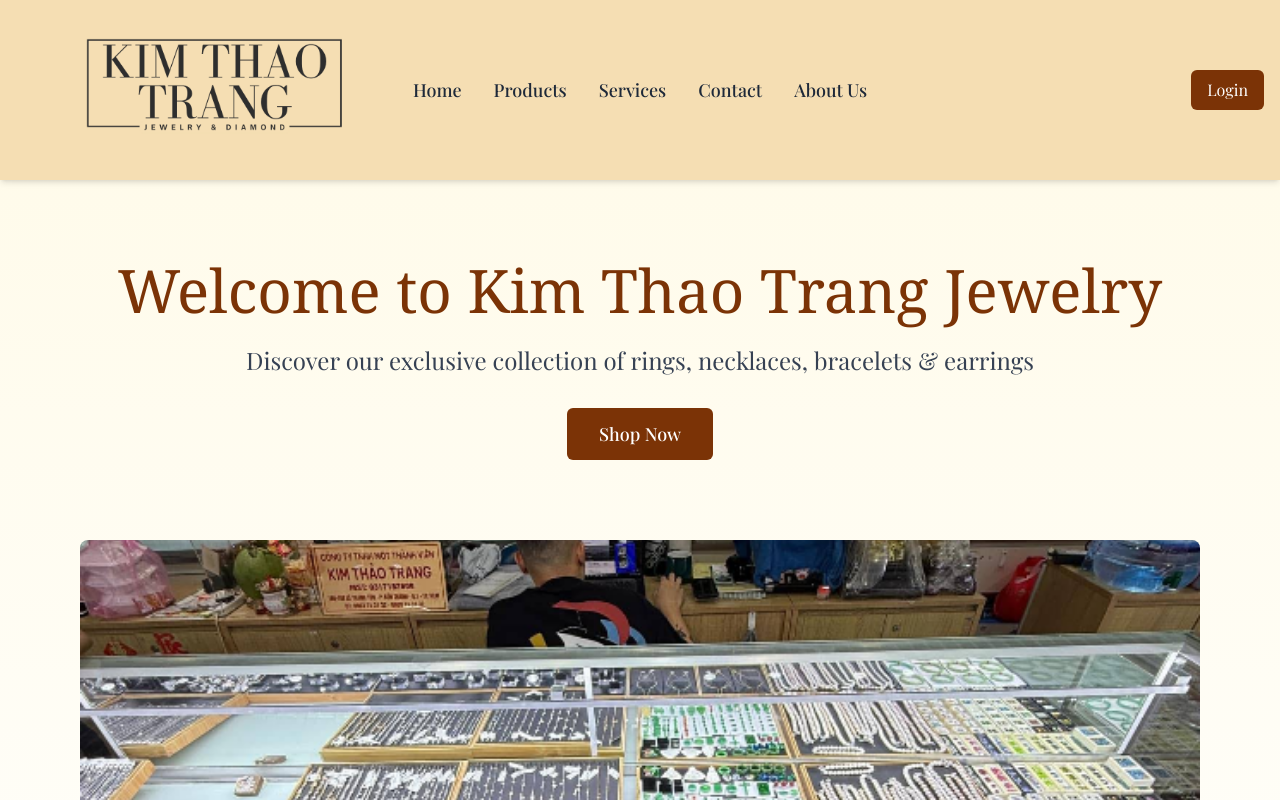
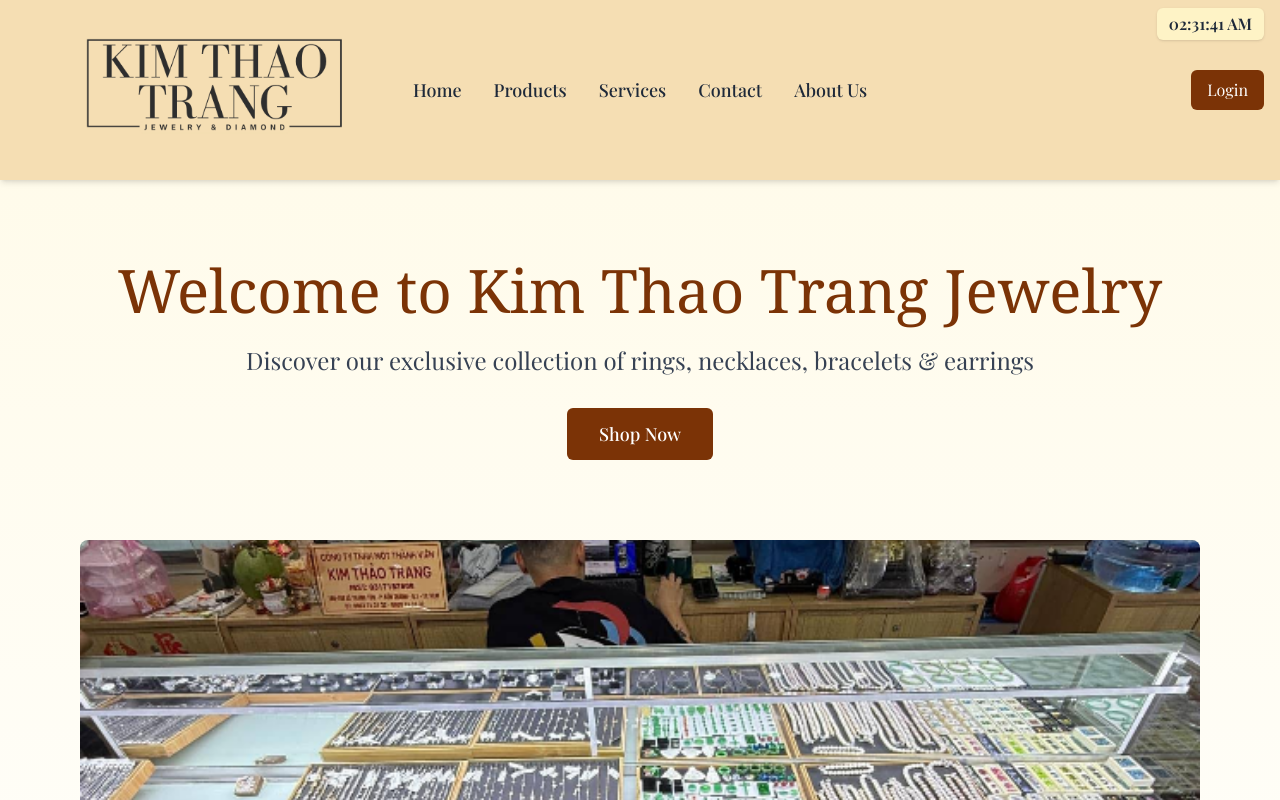
Before and after one commit to tonyt243/Jewelry-Store-FullStack, a Next.js app: page / in a window 1280 px wide. Shown: the top 800 px of the page. Built offline with nearby package versions, Linux system fonts and the light colour scheme; no server answers.

Commit message:
feat: add clock in navbar

```diff
--- a/src/components/Navbar.tsx
+++ b/src/components/Navbar.tsx
@@ -2,12 +2,37 @@
 
 import Link from 'next/link';
 import { useAuth } from '@/context/AuthContext';
+import { useState, useEffect } from 'react';
 
 export default function Navbar() {
   const { user, signOut } = useAuth();
+  const [currentTime, setCurrentTime] = useState('');
+
+  useEffect(() => {
+    // Set initial time
+    setCurrentTime(new Date().toLocaleTimeString('en-US', {
+      hour: '2-digit',
+      minute: '2-digit',
+      second: '2-digit',
+      hour12: true
+    }));
+
+    // Update time every second
+    const timer = setInterval(() => {
+      setCurrentTime(new Date().toLocaleTimeString('en-US', {
+        hour: '2-digit',
+        minute: '2-digit',
+        second: '2-digit',
+        hour12: true
+      }));
+    }, 1000);
+
+    // Cleanup interval on unmount
+    return () => clearInterval(timer);
+  }, []);
 
   return (
-    <nav className="bg-[#f5deb3] shadow-md sticky top-0 z-50">
+    <nav className="bg-[#f5deb3] shadow-md sticky top-0 z-50 relative">
       <div className="max-w-7xl mx-auto px-4">
         <div className="flex items-center justify-between h-45">
           {/* Left: Logo */}
@@ -94,6 +119,11 @@
           </div>
         </div>
       </div>
+
+      {/* Clock */}
+      <div className="absolute top-2 right-4 text-gray-800 font-semibold text-bg font-mono bg-amber-100 px-3 py-1 rounded-md shadow-sm">
+        {currentTime}
+      </div>
     </nav>
   );
 }
```
